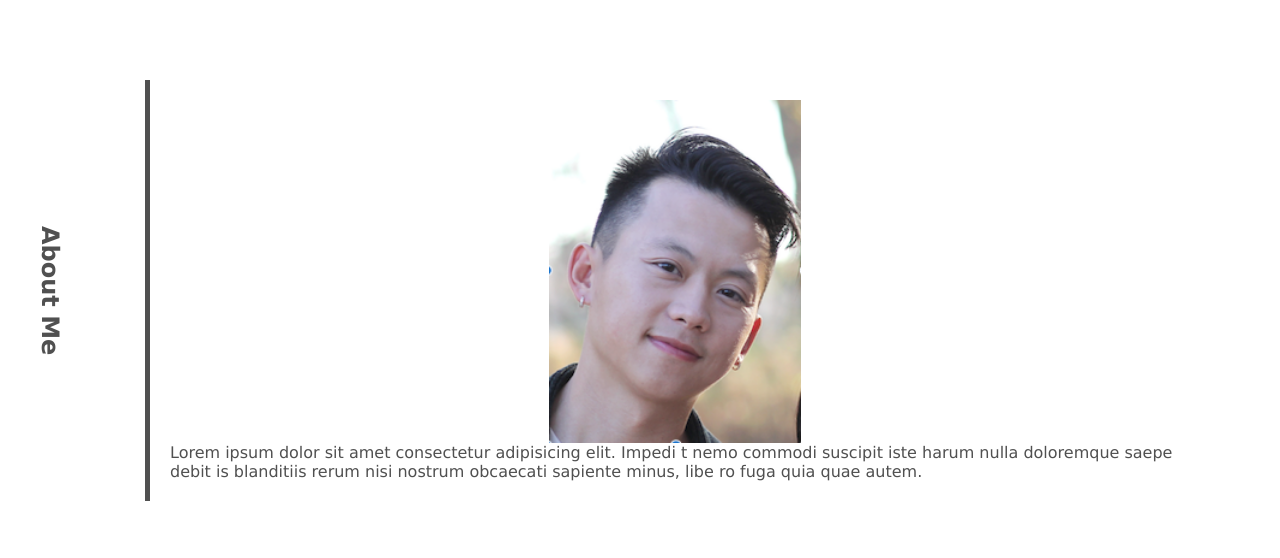
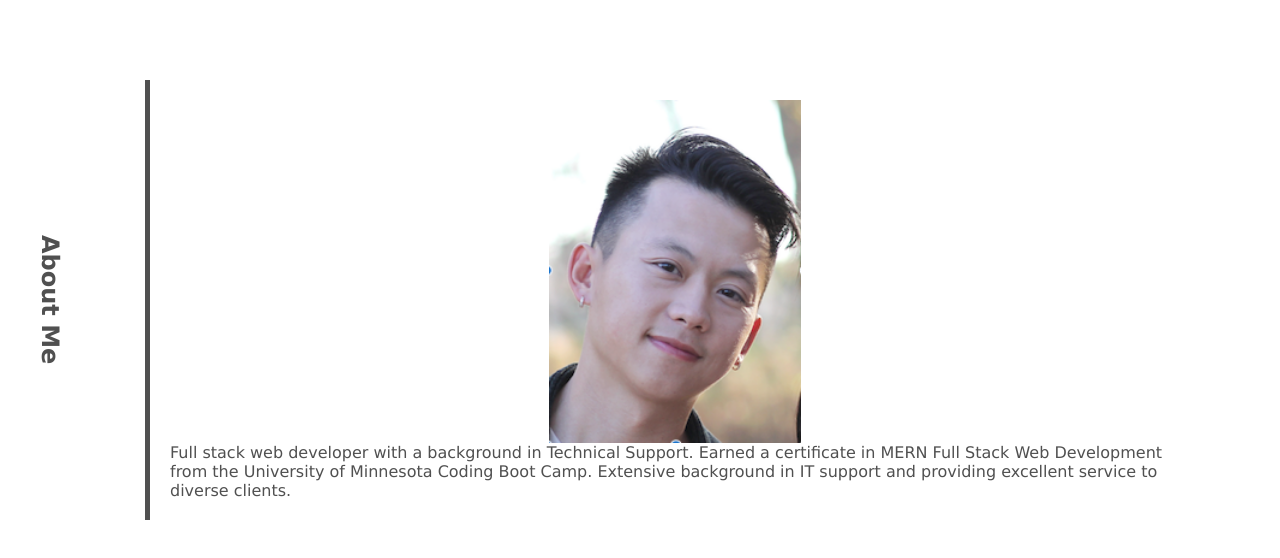
Before and after one commit to vuelee0/vue-portfolio-with-react, a React (Create React App) app: page / in a window 1280 px wide. Shown: the top 558 px of the page. Built offline with nearby package versions, Linux system fonts and the light colour scheme.

Commit message:
feature/about

```diff
--- a/src/components/About/index.js
+++ b/src/components/About/index.js
@@ -13,10 +13,9 @@ function About() {
                     </div>
                     <div>
                         <p>
-                            Lorem ipsum dolor sit amet consectetur adipisicing elit. Impedi
-                            t nemo commodi suscipit iste harum nulla doloremque saepe debit
-                            is blanditiis rerum nisi nostrum obcaecati sapiente minus, libe
-                            ro fuga quia quae autem.
+                        Full stack web developer with a background in Technical Support.  Earned a certificate
+                        in MERN Full Stack Web Development from the University of Minnesota Coding Boot Camp.
+                        Extensive background in IT support and providing excellent service to diverse clients.
                         </p>
                     </div>
                 </article>
```
